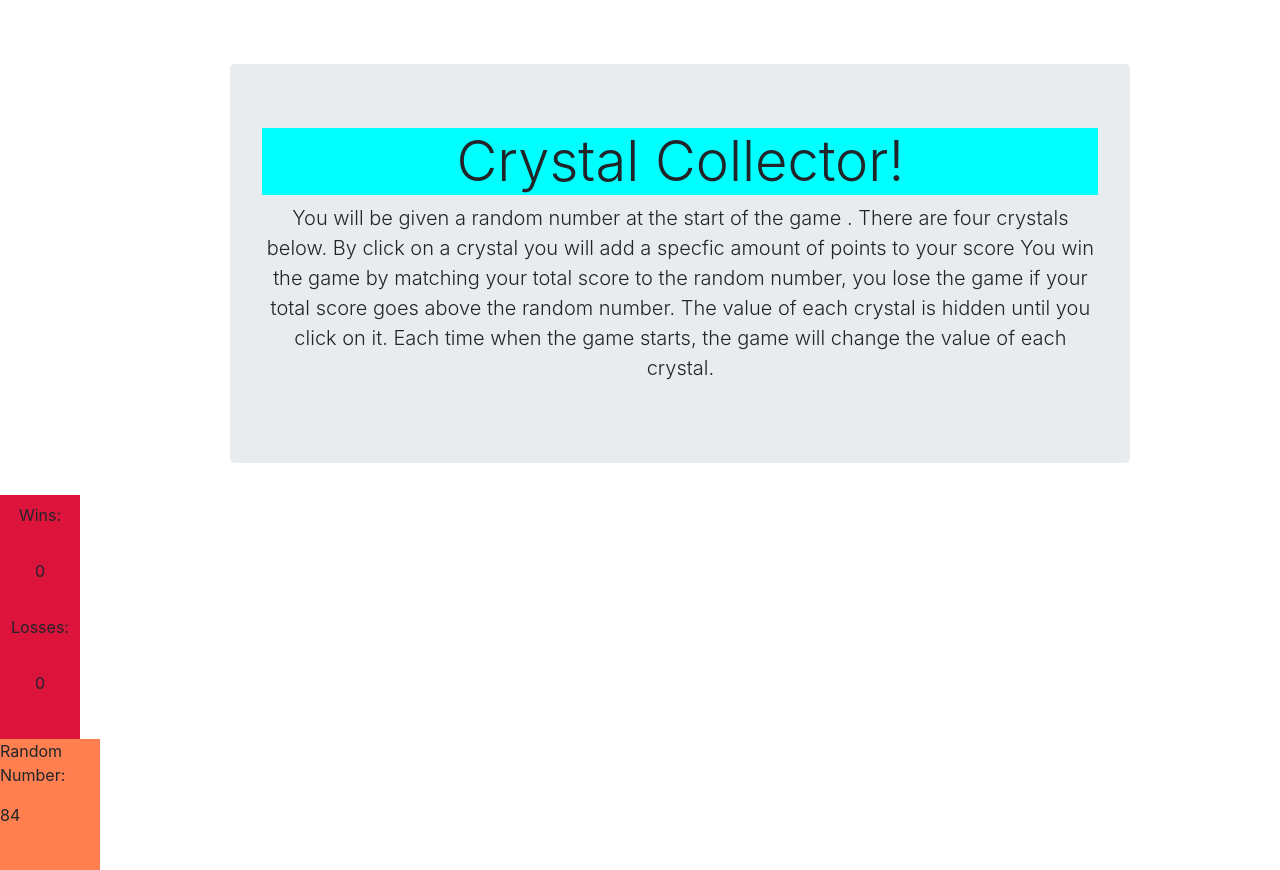
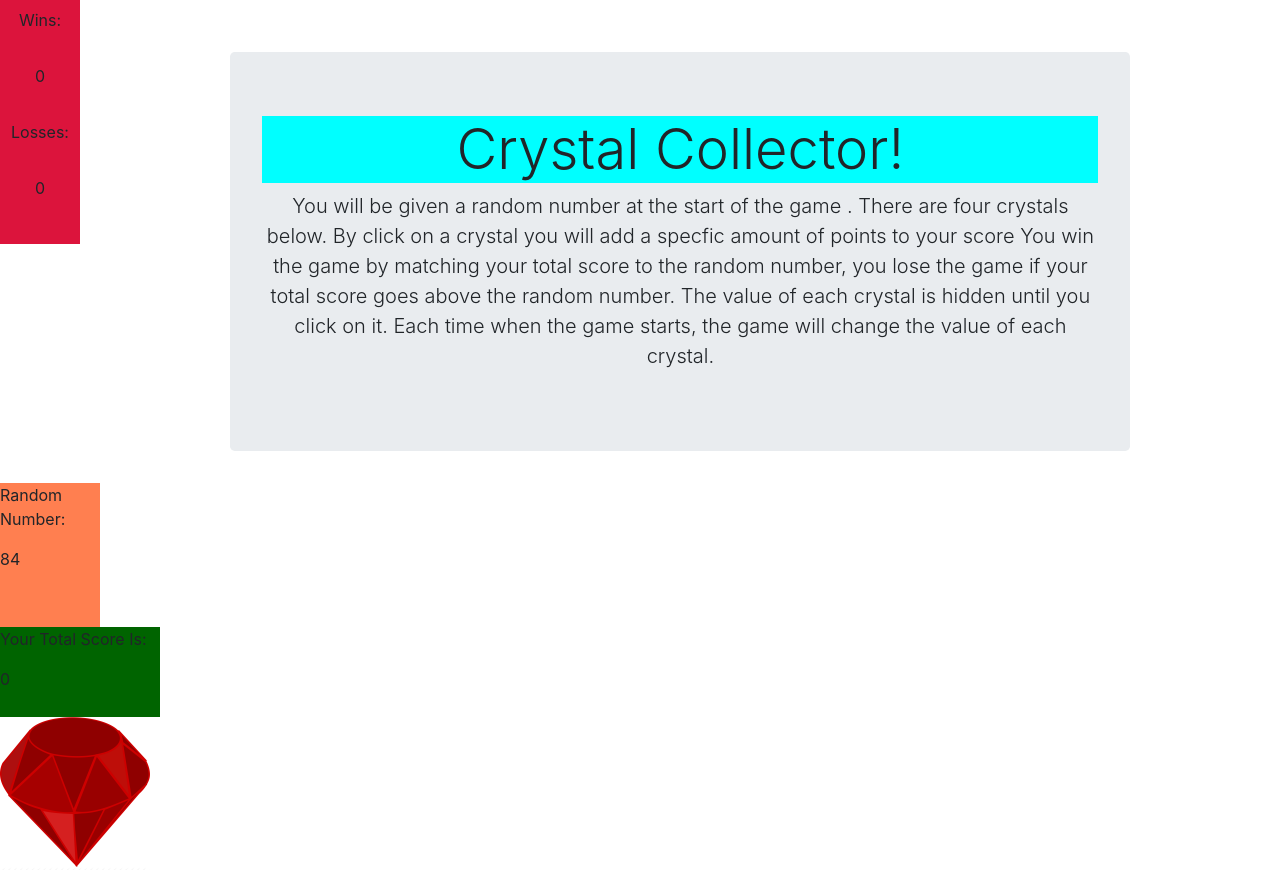
Before and after one commit to Ericv0801/Crystal-Collector, a plain HTML site: page index.html in a window 1280 px wide. Shown: the top 870 px of the page. Drawn offline with nearby package versions, Linux system fonts and the light colour scheme.

Commit message:
restructure

```diff
--- a/assets/css/style.css
+++ b/assets/css/style.css
@@ -2,7 +2,8 @@
     width: 900px;
     text-align: center;
     margin-left: 18%;
-    margin-top: 5%;
+    margin-top: -15%;
+    display: inline-block
 }
 
 
--- a/index.html
+++ b/index.html
@@ -17,7 +17,12 @@
 
 <body>
 
-
+    <div class="winlosses">
+        <p>Wins:</p>
+        <p id="winsText"></p>
+        <p>Losses:</p>
+        <p id="lossesText"></p>
+    </div>
     <div class="jumbotron">
         <h1 class="display-4">Crystal Collector!</h1>
         <p class="lead">You will be given a random number at the start of the game .
@@ -26,15 +31,8 @@
             goes above the random number.
             The value of each crystal is hidden until you click on it.
             Each time when the game starts, the game will change the value of each crystal.</p>
-
     </div>
 
-    <div class="winlosses">
-        <p>Wins:</p>
-        <p id="winsText"></p>
-        <p>Losses:</p>
-        <p id="lossesText"></p>
-    </div>
     <div class="randomNumber">
         <p>Random Number:</p>
         <p id="rNumber"></p>
```
